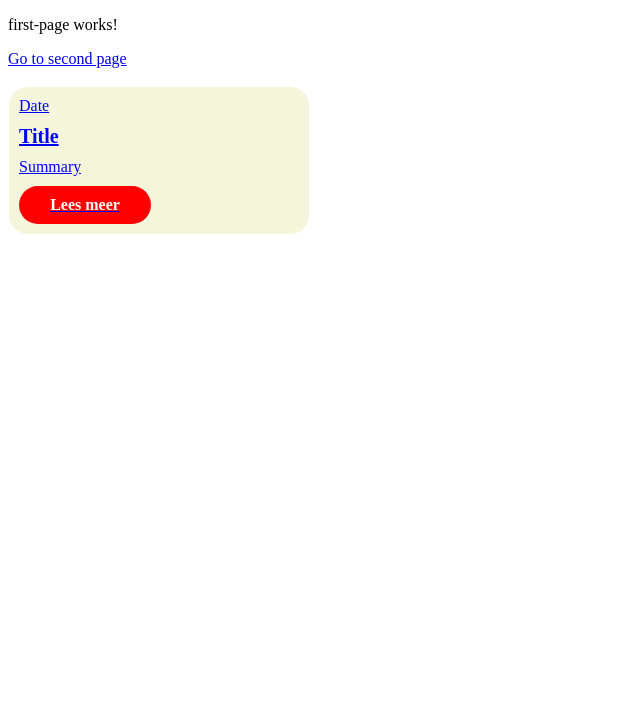
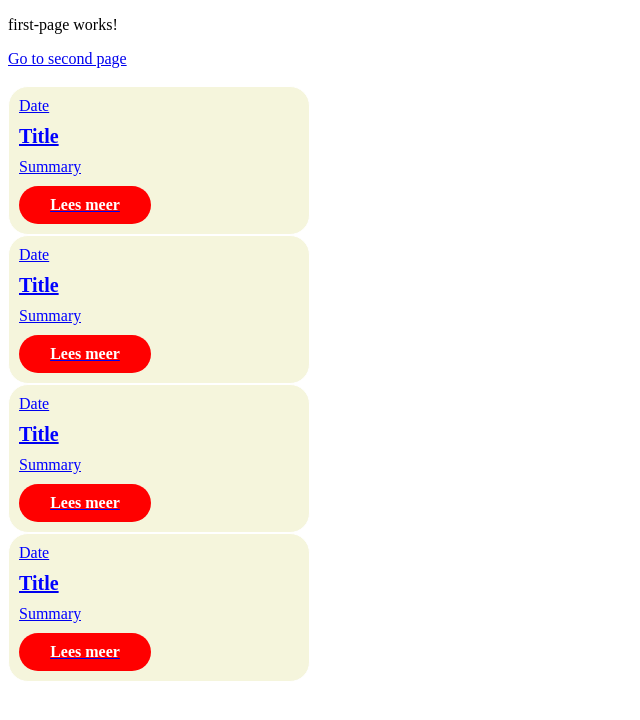
Before and after one commit to janjoosse/button-repro-app, an Angular app: page / in a window 1280 px wide. Shown: the top 720 px of the page, without its empty margins (0-640 px from the left). Built offline with nearby package versions, Linux system fonts and the light colour scheme.

Commit message:
Add more elements

```diff
--- a/src/app/first-page/first-page.component.html
+++ b/src/app/first-page/first-page.component.html
@@ -20,3 +20,57 @@
         </div>
     </div>
 </a>
+<a [routerLink]="['/second']" routerLinkActive="active">
+    <div class="app-event-card">
+        <div class="app-event-card__text-wrapper">
+            <div class="app-event-card__text-wrapper__text">
+                <span>Date</span>
+                <span class="app-event-card__text-wrapper__text__title">
+                    Title
+                </span>
+                <span class="app-event-card__text-wrapper__text__summary">
+                    Summary
+                </span>
+            </div>
+            <div class="app-event-card__text-wrapper__button">
+                Lees meer
+            </div>
+        </div>
+    </div>
+</a>
+<a [routerLink]="['/second']" routerLinkActive="active">
+    <div class="app-event-card">
+        <div class="app-event-card__text-wrapper">
+            <div class="app-event-card__text-wrapper__text">
+                <span>Date</span>
+                <span class="app-event-card__text-wrapper__text__title">
+                    Title
+                </span>
+                <span class="app-event-card__text-wrapper__text__summary">
+                    Summary
+                </span>
+            </div>
+            <div class="app-event-card__text-wrapper__button">
+                Lees meer
+            </div>
+        </div>
+    </div>
+</a>
+<a [routerLink]="['/second']" routerLinkActive="active">
+    <div class="app-event-card">
+        <div class="app-event-card__text-wrapper">
+            <div class="app-event-card__text-wrapper__text">
+                <span>Date</span>
+                <span class="app-event-card__text-wrapper__text__title">
+                    Title
+                </span>
+                <span class="app-event-card__text-wrapper__text__summary">
+                    Summary
+                </span>
+            </div>
+            <div class="app-event-card__text-wrapper__button">
+                Lees meer
+            </div>
+        </div>
+    </div>
+</a>
```
